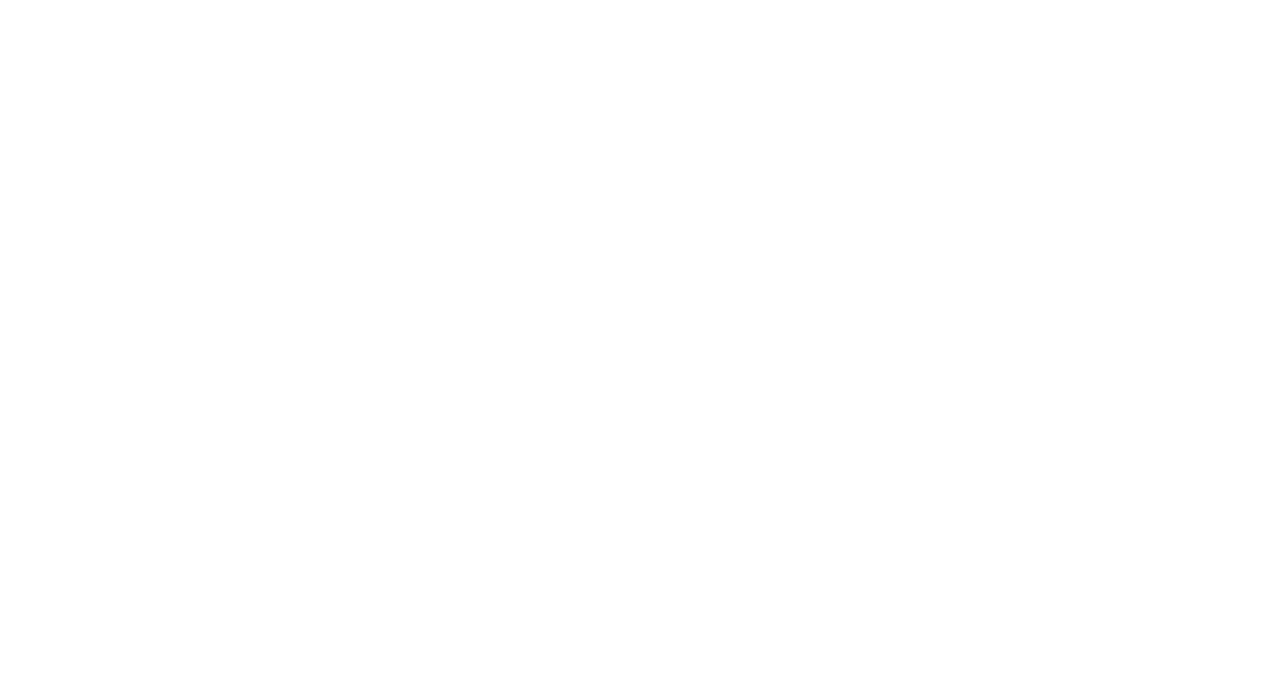
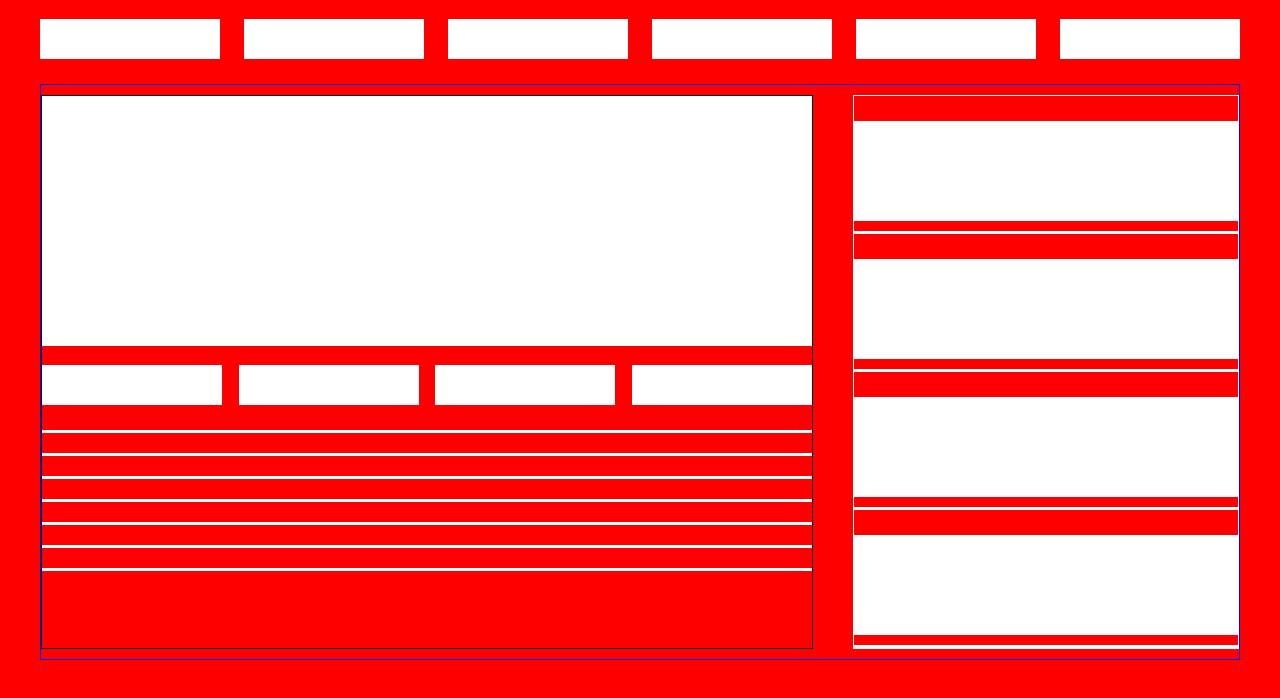
Before and after one commit to AmandaSantana704/font-end, a plain HTML site: page index.html in a window 1280 px wide. Drawn offline with Linux system fonts and the light colour scheme.

Commit message:
estrutura inicial

```diff
--- /dev/null
+++ b/assets/css/style.css
@@ -0,0 +1,65 @@
+
+*, html, body{
+    margin: 0; padding:0; box-sizing: border-box;
+}
+.global-container{
+    background-color:red;
+    height: 100vh;
+
+}
+.center{
+    max-width: 1200px;
+    margin: 0 auto;
+}
+.box-1{
+    display: flex;
+    justify-content: space-between;
+    width: 100%;
+    margin-bottom: 25px;
+}
+
+.block-1{
+    height: 40px;
+    width:  180px;
+    background-color: #fff;
+    margin-top: 1.2rem;
+}
+
+.box-2{
+  border: 1px solid blue;
+  width: 100%;
+  display: grid;
+  grid-template-columns: 2fr 1fr;
+  grid-gap: 40px;
+  padding: 10px 0 10px;
+}
+.feed{
+  border: 1px solid black;
+}
+
+.feed .block{
+    background-color: #fff;
+    height: 250px;
+}
+.line-1{
+    height: 3px;
+    background-color: #fff;
+    margin-top: 20px;
+
+}
+
+.sidebar{
+    border:  1px solid #fff;
+}
+
+.sidebar .block-4{
+    background-color: #fff;
+    height: 100px;
+    margin-top:25px;
+}
+.sidebar .botton{
+    height: 3px;
+    background-color: #fff;
+    margin-top: 10px;
+
+}
--- a/index.html
+++ b/index.html
@@ -1,11 +1,78 @@
 <!DOCTYPE html>
-<html lang="en">
+<html lang="pt-br">
 <head>
     <meta charset="UTF-8">
     <meta name="viewport" content="width=device-width, initial-scale=1.0">
+    <link rel="stylesheet" href="assets/css/style.css">
     <title>Document</title>
 </head>
 <body>
 
+   <section class="global-container">
+       <div class="center">
+
+        <section class="box-1">
+            <div class="block-1"></div>
+            <div class="block-1"></div>
+            <div class="block-1"></div>
+            <div class="block-1"></div>
+            <div class="block-1"></div>
+            <div class="block-1"></div>
+        </section>
+
+        <section class="box-2">
+           <div class="feed">
+              <div class="block"></div>
+
+              <section class="box-1">
+                <div class="block-1"></div>
+                <div class="block-1"></div>
+                <div class="block-1"></div>
+                <div class="block-1"></div>
+            </section>
+
+            <section class="line">
+                <div class="line-1"></div>
+                <div class="line-1"></div>
+                <div class="line-1"></div>
+                <div class="line-1"></div>
+                <div class="line-1"></div>
+                <div class="line-1"></div>
+                <div class="line-1"></div>
+            </section>
+           </div>
+
+
+
+           <div class="sidebar">
+               <section class="box-4">
+                <div class="block-4"></div>
+                <div class="botton"></div>
+                <div class="block-4"></div>
+                <div class="botton"></div>
+                <div class="block-4"></div>
+                <div class="botton"></div>
+                <div class="block-4"></div>
+                <div class="botton"></div>
+
+               </section>
+
+           </div>
+        </section>
+
+
+
+    </div>
+   </section>
+
+
+
+
+
+
+
+
+
+
 </body>
 </html>
```
Also changed, not shown: style.css (deleted).
